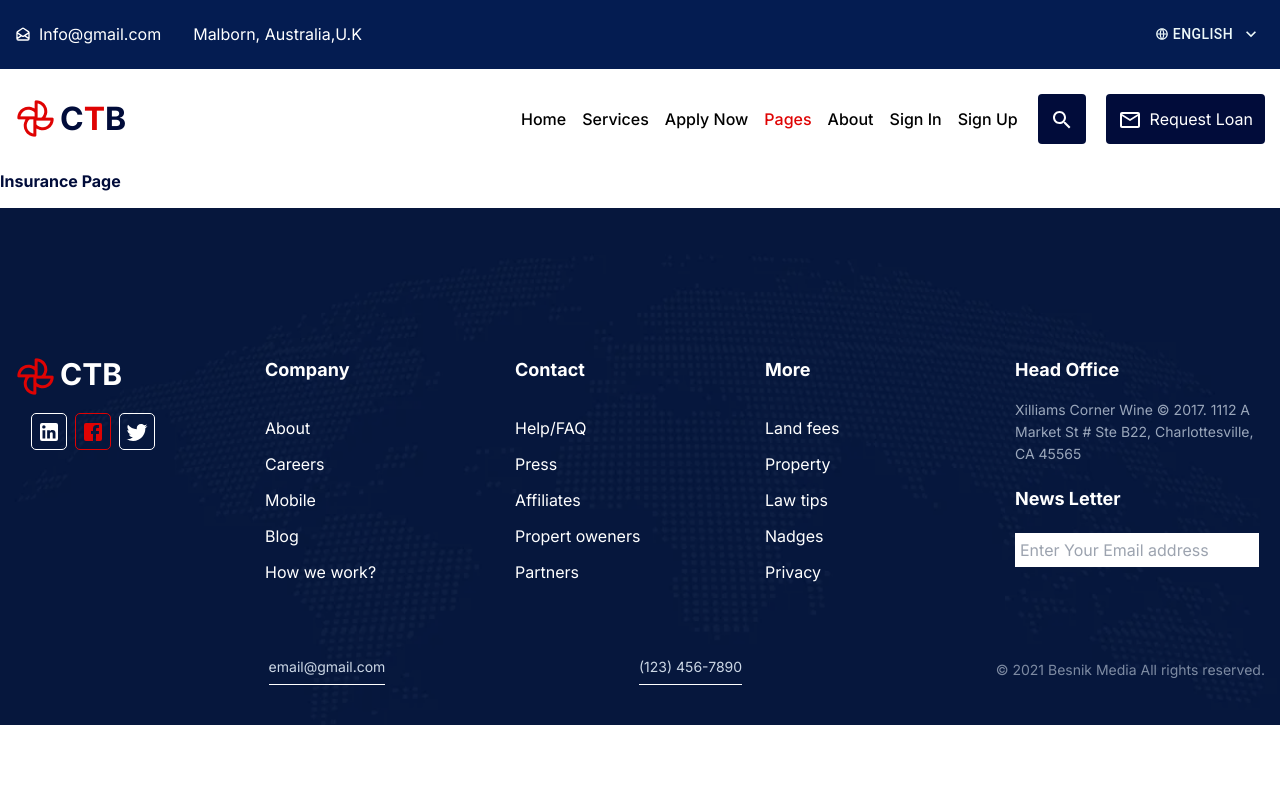
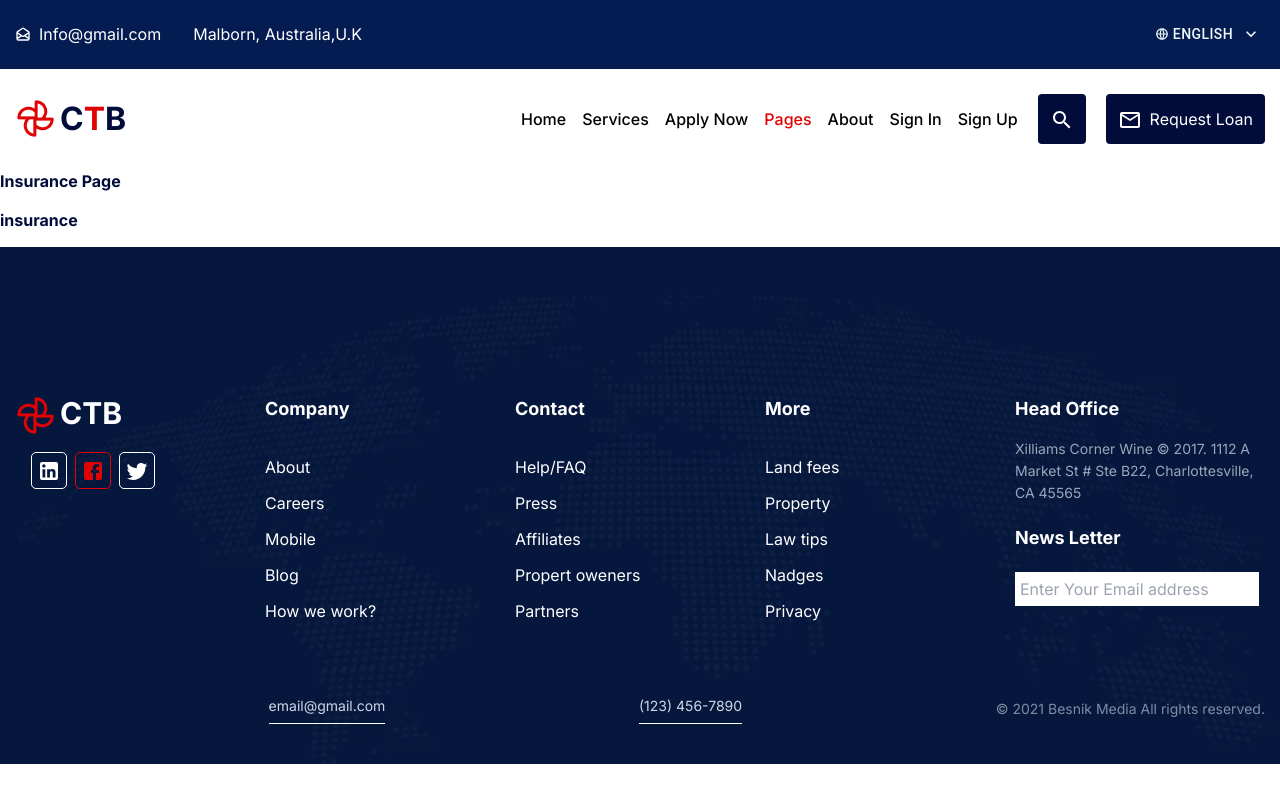
Before and after one commit to emon-webdev/Capital-Trust-Bank, a React (Create React App) app: page /insurance in a window 1280 px wide. Built offline with nearby package versions, Linux system fonts and the light colour scheme; no server answers.

Commit message:
vehicle loan added

```diff
--- a/src/Pages/Insurance/Insurance.js
+++ b/src/Pages/Insurance/Insurance.js
@@ -4,6 +4,7 @@ const Insurance = () => {
     return (
         <div>
             <h2>Insurance Page</h2>
+            <h3>insurance</h3>
         </div>
     );
 };
```
